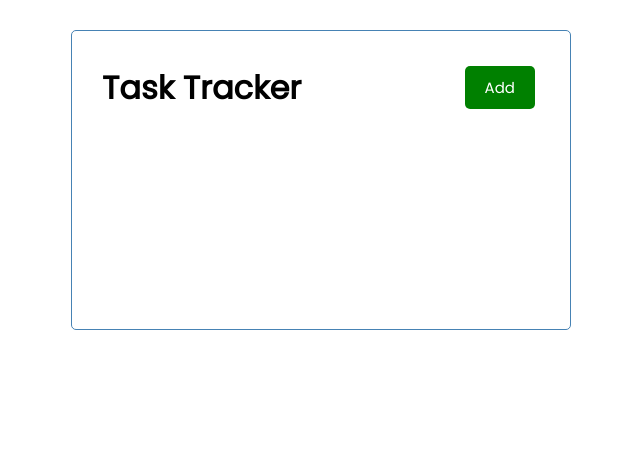
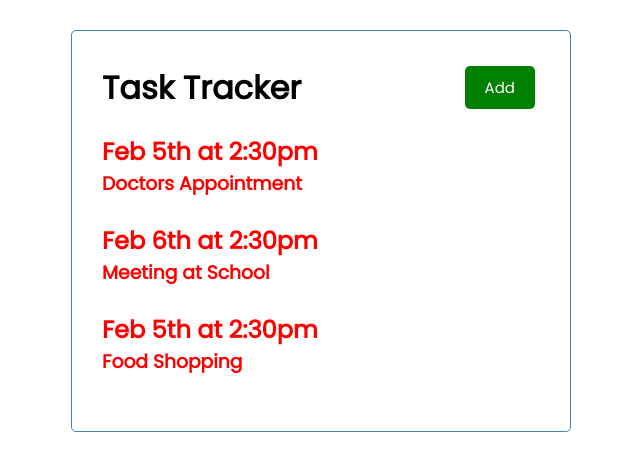
Before and after one commit to GearsandKeys/React-Practice, a React (Create React App) app: page / in a window 1280 px wide. Shown: the top 470 px of the page, without its empty margins (319-959 px from the left). Built offline with nearby package versions, Linux system fonts and the light colour scheme.

Commit message:
worked on looping and started to look at setTasks

```diff
--- a/src/App.js
+++ b/src/App.js
@@ -1,13 +1,15 @@
 import Header from './components/Header'
+import Tasks from './components/Tasks'
 
 function App() {
-  //here we cab delcare variables and wirte javascript
+  //here we cab declare variables and wirte javascript
   //const x = true;
   //const name = "Nathan"
 
   return (
     <div className='container'>
       <Header />
+      <Tasks />
     </div>
   );
 }
--- /dev/null
+++ b/src/components/Tasks.js
@@ -0,0 +1,42 @@
+import { useState } from 'react'
+//here's how to loop through
+
+const Tasks = () => {
+    const [tasks, setTasks] = useState( //default state below
+        [
+            {
+                id: 1,
+                text: 'Doctors Appointment',
+                day: 'Feb 5th at 2:30pm',
+                reminder: true,
+            },
+            {
+                id: 2,
+                text: 'Meeting at School',
+                day: 'Feb 6th at 2:30pm',
+                reminder: true,
+            },
+            {
+                id: 3,
+                text: 'Food Shopping',
+                day: 'Feb 5th at 2:30pm',
+                reminder: false,
+            },
+        ]
+    )
+
+    return (
+        <>
+            {tasks.map((task) => (
+            <div key={task.id} style={{color: "red"}}>
+                <h2>{task.day}</h2>
+                <h3>{task.text}</h3>
+                <br></br>
+            </div>
+             //loop through and make a h3 header with the text for each
+            ))}
+        </>
+    )
+}
+
+export default Tasks
```
